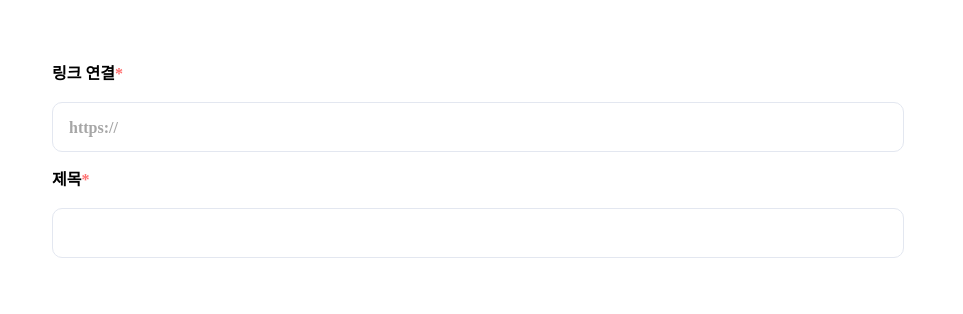
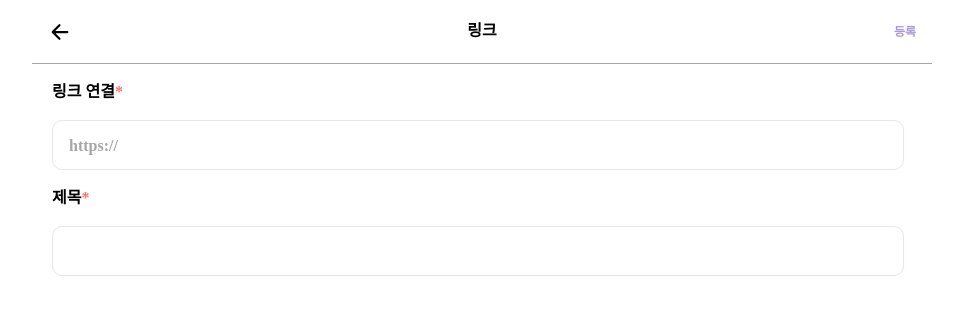
Before and after one commit to yunjichoi9151/White_Rabbit, a React app: page /linkedit in a window 1280 px wide. Shown: the top 314 px of the page, without its empty margins (158-1121 px from the left). Built offline with nearby package versions, Linux system fonts and the light colour scheme.

Commit message:
🎯 Fix: 변경된 Header props 적용

```diff
--- a/src/pages/IntroLinkEdit/index.jsx
+++ b/src/pages/IntroLinkEdit/index.jsx
@@ -1,6 +1,8 @@
 import React, { useState } from 'react';
 import * as S from './style';
+import * as CS from '../../styles/CommonStyles';
 import InputBox from '../../components/common/InputBox';
+import Header from '../../components/common/Header';
 
 function LinkEdit() {
   const [form, setForm] = useState({
@@ -16,8 +18,17 @@ function LinkEdit() {
   };
 
   return (
-    <>
-      <S.Header></S.Header>
+    <div style={{ paddingTop: 64 }}>
+      <Header
+        typeLeft={'BACK'}
+        typeCenter={'TEXT'}
+        typeRight={'TEXT'}
+        textCenter={'링크'}
+        textRight={'등록'}
+        headerStyle={{
+          borderBottom: `1px solid ${CS.color.contentTertiary}`,
+        }}
+      />
 
       <InputBox
         label="링크 연결"
@@ -46,7 +57,7 @@ function LinkEdit() {
         }}
         buttonElement={false}
       />
-    </>
+    </div>
   );
 }
 
--- a/src/pages/IntroLinkEdit/style.jsx
+++ b/src/pages/IntroLinkEdit/style.jsx
@@ -1,6 +1,3 @@
 import styled from 'styled-components';
 
-export const Header = styled.div`
-  width: 393px;
-  height: 46px;
-`;
+export const Header = styled.div;
--- a/src/pages/Join/index.jsx
+++ b/src/pages/Join/index.jsx
@@ -41,10 +41,9 @@ function Join({ onClickButton }) {
   return (
     <div style={{ paddingTop: 64 }}>
       <Header
-        text={'회원가입'}
-        existText={true}
-        existLeft={true}
-        BtnText={'등록'}
+        typeLeft={'BACK'}
+        typeCenter={'TEXT'}
+        textCenter={'회원가입'}
         headerStyle={{
           borderBottom: `1px solid ${CS.color.contentTertiary}`,
           background: CS.color.white,
--- a/src/pages/ProfileEdit/index.jsx
+++ b/src/pages/ProfileEdit/index.jsx
@@ -24,9 +24,10 @@ function ProfileEdit() {
   return (
     <div style={{ paddingTop: 64 }}>
       <Header
-        typeLeft={'TEXT'}
+        typeLeft={'BACK'}
+        typeCenter={'TEXT'}
         typeRight={'TEXT'}
-        textLeft={'프로필 편집'}
+        textCenter={'프로필 편집'}
         textRight={'완료'}
         headerStyle={{
           borderBottom: `1px solid ${CS.color.contentTertiary}`,
```
